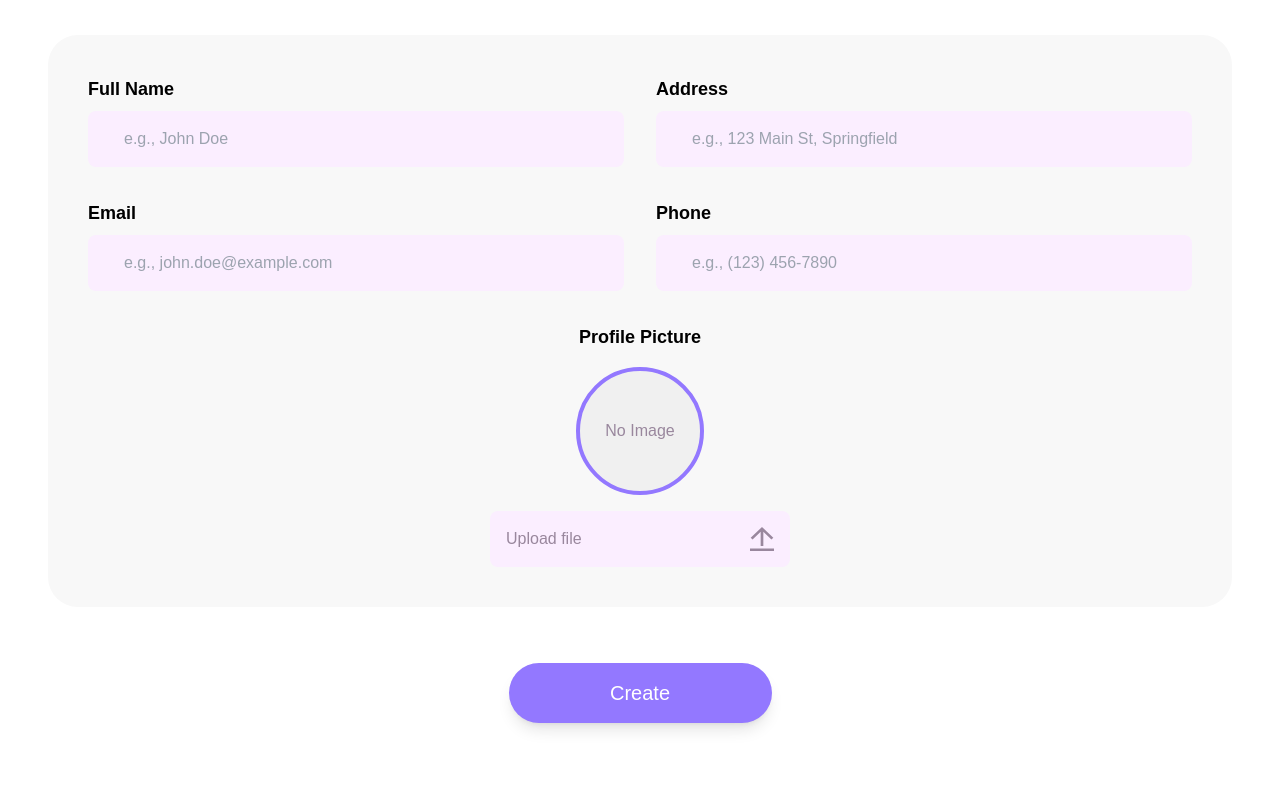
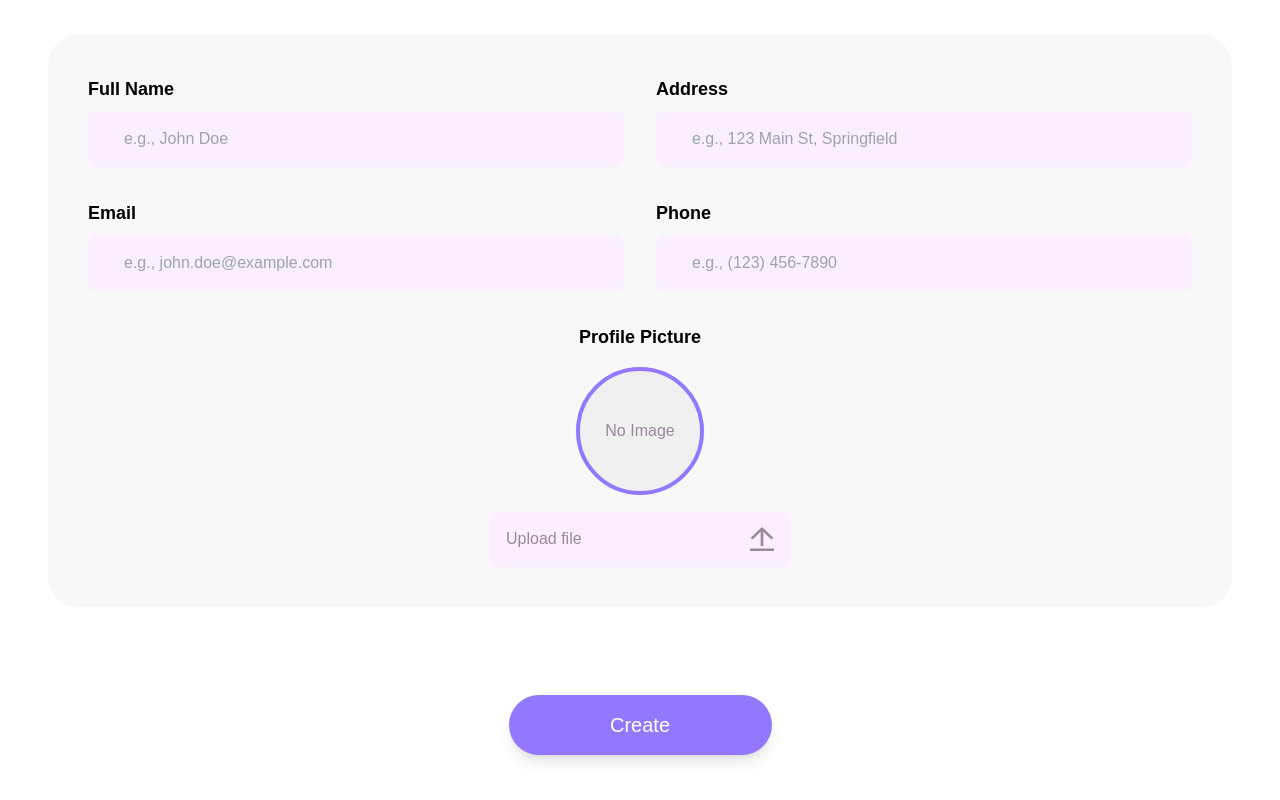
Before and after one commit to ChiaraDim/BuildOnlineChallenge-frontend, a Next.js app in the folder frontend/: page /addContact in a window 1280 px wide. Shown: the part 342-1142 px from the top of the page. Built offline with nearby package versions, Linux system fonts and the light colour scheme; no server answers.

Commit message:
feat: update AddContact form with improved validation and submit handling

```diff
--- a/frontend/src/api/contacts.ts
+++ b/frontend/src/api/contacts.ts
@@ -1,7 +1,6 @@
 import axiosInstance from './axiosInstance';
 
 interface Contact {
-    id: number;
     name: string;
     address: string;
     email: string;
@@ -11,6 +10,10 @@ interface Contact {
 
 export const getContacts = async (): Promise<Contact[]> => {
   const { data } = await axiosInstance.get('/api/contacts');
-  console.log(data.contacts);
   return data.contacts;
 };
+
+export const addContact = async (contact: Contact): Promise<void> => {
+  console.log(contact);
+  const { data } = await axiosInstance.post('/api/contacts', contact);
+};
--- a/frontend/src/pages/addContact.tsx
+++ b/frontend/src/pages/addContact.tsx
@@ -4,19 +4,16 @@ import { Formik, Form, Field } from 'formik';
 import * as Yup from 'yup';
 import BaseInput from 'components/shared/BaseInput';
 import BaseButton from 'components/shared/BaseButton';
-import { getContacts } from '../api/contacts';
-
+import { addContact } from '../api/contacts';
 
 const AddContact: React.FC = () => {
   const router = useRouter();
   const [profileImage, setProfileImage] = useState<string | null>(null);
 
   const validationSchema = Yup.object({
-    firstName: Yup.string().required('First name is required'),
-    lastName: Yup.string().required('Last name is required'),
-    title: Yup.string(),
+    name: Yup.string().required('Full name is required'),
     address: Yup.string(),
-    phone: Yup.string().required('Phone number is required'),
+    phoneNumber: Yup.string().required('Phone number is required'),
     email: Yup.string().email('Invalid email format').required('Email is required'),
   });
 
@@ -36,23 +33,29 @@ const AddContact: React.FC = () => {
     <div className='w-[95%] max-w-[1440px] mx-auto px-4 py-16'>
       <h1 className='text-4xl py-16 font-bold'>Add Contact</h1>
 
-      <div className='bg-[#F8F8F8] p-10 rounded-[30px]'>
       <Formik
         initialValues={{
           name: '',
           address: '',
-            phone: '',
+          phoneNumber: '',
           email: '',
           profileImage: '',
         }}
         validationSchema={validationSchema}
-          onSubmit={(values) => {
-            console.log('Form submitted:', values);
+        onSubmit={async (values) => {
+          try {
+            await addContact(values);
+            alert('Contact added successfully!');
             router.push('/contacts');
+          } catch (error) {
+            console.error('Error creating contact:', error);
+            alert('There was an error creating the contact.');
+          }
         }}
       >
-          {({ errors, touched, setFieldValue }) => (
+        {({ errors, touched, setFieldValue, isSubmitting }) => (
           <Form className='space-y-8'>
+            <div className='bg-[#F8F8F8] p-10 rounded-[30px]'>
               <div className='grid grid-cols-2 gap-8'>
                 <div>
                   <label className='block mb-2 text-lg text-[#120E21] font-bold text-black'>Full Name</label>
@@ -60,7 +63,8 @@ const AddContact: React.FC = () => {
                     as={BaseInput}
                     name='name'
                     placeholder='e.g., John Doe'
-                    className='w-full h-[56px] max-w-[755px] rounded-lg bg-[#FBEEFF] text-[#99879D] text-[16px] px-9' />
+                    className='w-full h-[56px] max-w-[755px] rounded-lg bg-[#FBEEFF] text-[#99879D] text-[16px] px-9'
+                  />
                   {touched.name && errors.name && (
                     <p className='text-red-500 text-sm mt-1'>{errors.name}</p>
                   )}
@@ -72,7 +76,8 @@ const AddContact: React.FC = () => {
                     as={BaseInput}
                     name='address'
                     placeholder='e.g., 123 Main St, Springfield'
-                    className='w-full h-[56px] max-w-[755px] rounded-lg bg-[#FBEEFF] text-[#99879D] text-[16px] px-9' />
+                    className='w-full h-[56px] max-w-[755px] rounded-lg bg-[#FBEEFF] text-[#99879D] text-[16px] px-9'
+                  />
                 </div>
 
                 <div>
@@ -81,7 +86,8 @@ const AddContact: React.FC = () => {
                     as={BaseInput}
                     name='email'
                     placeholder='e.g., john.doe@example.com'
-                    className='w-full h-[56px] max-w-[755px] rounded-lg bg-[#FBEEFF] text-[#99879D] text-[16px] px-9' />
+                    className='w-full h-[56px] max-w-[755px] rounded-lg bg-[#FBEEFF] text-[#99879D] text-[16px] px-9'
+                  />
                   {touched.email && errors.email && (
                     <p className='text-red-500 text-sm mt-1'>{errors.email}</p>
                   )}
@@ -91,11 +97,12 @@ const AddContact: React.FC = () => {
                   <label className='block mb-2 text-lg text-[#120E21] font-bold text-black'>Phone</label>
                   <Field
                     as={BaseInput}
-                    name='phone'
+                    name='phoneNumber'
                     placeholder='e.g., (123) 456-7890'
-                    className='w-full h-[56px] max-w-[755px] rounded-lg bg-[#FBEEFF] text-[#99879D] text-[16px] px-9' />
-                  {touched.phone && errors.phone && (
-                    <p className='text-red-500 text-sm mt-1'>{errors.phone}</p>
+                    className='w-full h-[56px] max-w-[755px] rounded-lg bg-[#FBEEFF] text-[#99879D] text-[16px] px-9'
+                  />
+                  {touched.phoneNumber && errors.phoneNumber && (
+                    <p className='text-red-500 text-sm mt-1'>{errors.phoneNumber}</p>
                   )}
                 </div>
 
@@ -140,15 +147,17 @@ const AddContact: React.FC = () => {
                   </div>
                 </div>
               </div>
+            </div>
+
+            {/* Save Button Outside of the Card */}
+            <div className='flex justify-center py-14'>
+              <BaseButton size='lg' variant='primary' type='submit' disabled={isSubmitting}>
+                {isSubmitting ? 'Creating...' : 'Create'}
+              </BaseButton>
+            </div>
           </Form>
         )}
       </Formik>
-      </div>
-      <div className='flex justify-center py-14'>
-        <BaseButton size="lg" variant="primary" type="submit">
-            Create
-        </BaseButton>
-      </div>
     </div>
   );
 };
```
Lines whose indentation alone changed are shown as unchanged.
